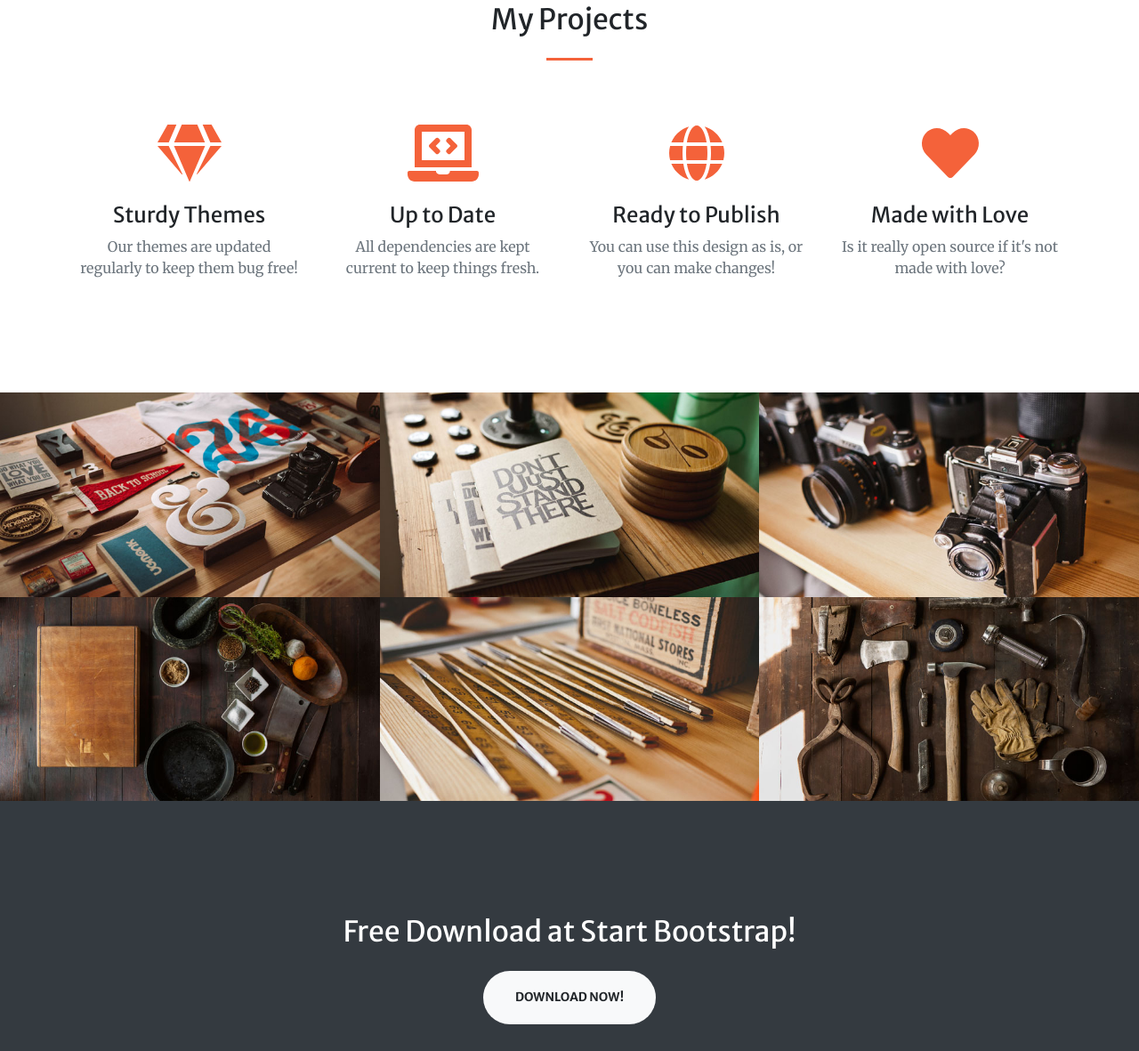
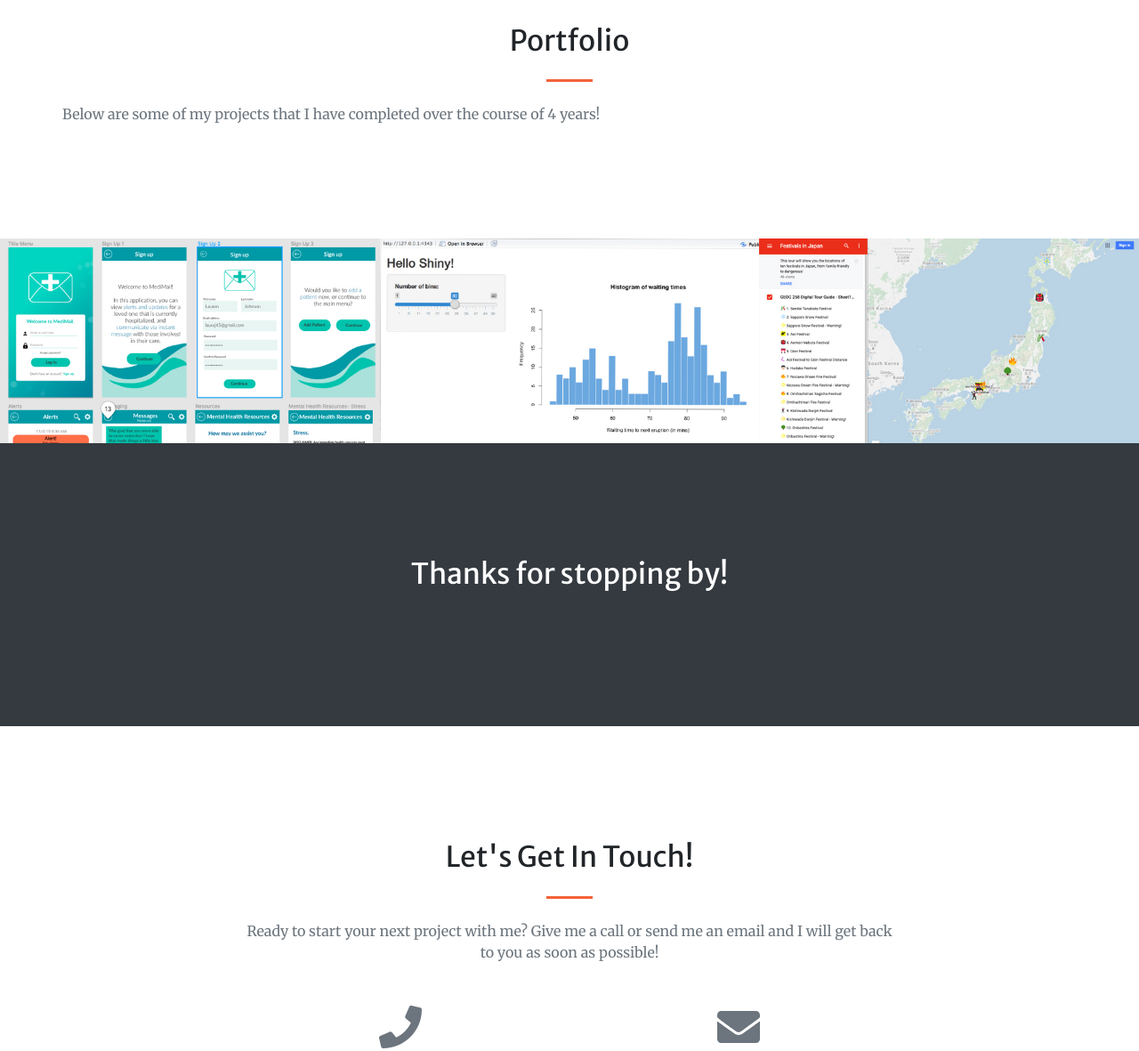
Before and after one commit to trxm/trxm.github.io, a website: page index.html in a window 1280 px wide. Shown: the part 1427-2608 px from the top of the page at 89% size. Drawn offline with nearby package versions, Linux system fonts and the light colour scheme.

Commit message:
remove template text, add images, and add portfolio

```diff
--- a/index.html
+++ b/index.html
@@ -5,7 +5,7 @@
         <meta name="viewport" content="width=device-width, initial-scale=1, shrink-to-fit=no" />
         <meta name="description" content="" />
         <meta name="author" content="" />
-        <title>Creative - Start Bootstrap Theme</title>
+        <title>Introduction & Portfolio</title>
         <!-- Favicon-->
         <link rel="icon" type="image/x-icon" href="assets/img/favicon.ico" />
         <!-- Font Awesome icons (free version)-->
@@ -56,7 +56,7 @@
                     <div class="col-lg-8 text-center">
                         <h2 class="text-white mt-0">About Me</h2>
                         <hr class="divider light my-4" />
-                        <p class="text-white-50 mb-4">Hi! My name is Tram-Anh. I'm currently a 4th year student at the University of Washington Seattle. I'm majoring in Data Science in the Geography department. My hobbies includes reading, gaming, and graphic designing.</p>
+                        <p class="text-white-50 mb-4">Hi! My name is Tram-Anh. I'm currently a 4th year student at the University of Washington Seattle. I'm majoring in Data Science in the Geography department. My hobbies includes reading, gaming, and graphic designing. Coding is still a new experience for me but I hope to improve this skill over time!</p>
                         <a class="btn btn-light btn-xl js-scroll-trigger" href="#services">Get Started!</a>
                     </div>
                 </div>
@@ -65,37 +65,10 @@
         <!-- Services-->
         <section class="page-section" id="services">
             <div class="container">
-                <h2 class="text-center mt-0">My Projects</h2>
+                <h2 class="text-center mt-0">Portfolio</h2>
                 <hr class="divider my-4" />
                 <div class="row">
-                    <div class="col-lg-3 col-md-6 text-center">
-                        <div class="mt-5">
-                            <i class="fas fa-4x fa-gem text-primary mb-4"></i>
-                            <h3 class="h4 mb-2">Sturdy Themes</h3>
-                            <p class="text-muted mb-0">Our themes are updated regularly to keep them bug free!</p>
-                        </div>
-                    </div>
-                    <div class="col-lg-3 col-md-6 text-center">
-                        <div class="mt-5">
-                            <i class="fas fa-4x fa-laptop-code text-primary mb-4"></i>
-                            <h3 class="h4 mb-2">Up to Date</h3>
-                            <p class="text-muted mb-0">All dependencies are kept current to keep things fresh.</p>
-                        </div>
-                    </div>
-                    <div class="col-lg-3 col-md-6 text-center">
-                        <div class="mt-5">
-                            <i class="fas fa-4x fa-globe text-primary mb-4"></i>
-                            <h3 class="h4 mb-2">Ready to Publish</h3>
-                            <p class="text-muted mb-0">You can use this design as is, or you can make changes!</p>
-                        </div>
-                    </div>
-                    <div class="col-lg-3 col-md-6 text-center">
-                        <div class="mt-5">
-                            <i class="fas fa-4x fa-heart text-primary mb-4"></i>
-                            <h3 class="h4 mb-2">Made with Love</h3>
-                            <p class="text-muted mb-0">Is it really open source if it's not made with love?</p>
-                        </div>
-                    </div>
+                    <p class="text-muted mb-0">Below are some of my projects that I have completed over the course of 4 years!</p>
                 </div>
             </div>
         </section>
@@ -104,56 +77,29 @@
             <div class="container-fluid p-0">
                 <div class="row no-gutters">
                     <div class="col-lg-4 col-sm-6">
-                        <a class="portfolio-box" href="assets/img/portfolio/fullsize/1.jpg">
-                            <img class="img-fluid" src="assets/img/portfolio/thumbnails/1.jpg" alt="" />
+                        <a class="portfolio-box" href="assets/img/portfolio/fullsize/figma-full.jpg">
+                            <img class="img-fluid" src="assets/img/portfolio/thumbnails/figma.jpg" alt="" />
                             <div class="portfolio-box-caption">
-                                <div class="project-category text-white-50">Category</div>
-                                <div class="project-name">Project Name</div>
+                                <div class="project-category text-white-50">INFO 200</div>
+                                <div class="project-name">Interactive MediMail Prototype</div>
                             </div>
                         </a>
                     </div>
                     <div class="col-lg-4 col-sm-6">
-                        <a class="portfolio-box" href="assets/img/portfolio/fullsize/2.jpg">
-                            <img class="img-fluid" src="assets/img/portfolio/thumbnails/2.jpg" alt="" />
+                        <a class="portfolio-box" href="assets/img/portfolio/fullsize/app-ful.jpg">
+                            <img class="img-fluid" src="assets/img/portfolio/thumbnails/app-thumb.jpg" alt="" />
                             <div class="portfolio-box-caption">
-                                <div class="project-category text-white-50">Category</div>
-                                <div class="project-name">Project Name</div>
+                                <div class="project-category text-white-50">INFO 201</div>
+                                <div class="project-name">Human Freedom Index App</div>
                             </div>
                         </a>
                     </div>
                     <div class="col-lg-4 col-sm-6">
-                        <a class="portfolio-box" href="assets/img/portfolio/fullsize/3.jpg">
-                            <img class="img-fluid" src="assets/img/portfolio/thumbnails/3.jpg" alt="" />
+                        <a class="portfolio-box" href="assets/img/portfolio/fullsize/japantour-full.jpg">
+                            <img class="img-fluid" src="assets/img/portfolio/thumbnails/japantour-thumb.jpg" alt="" />
                             <div class="portfolio-box-caption">
-                                <div class="project-category text-white-50">Category</div>
-                                <div class="project-name">Project Name</div>
-                            </div>
-                        </a>
-                    </div>
-                    <div class="col-lg-4 col-sm-6">
-                        <a class="portfolio-box" href="assets/img/portfolio/fullsize/4.jpg">
-                            <img class="img-fluid" src="assets/img/portfolio/thumbnails/4.jpg" alt="" />
-                            <div class="portfolio-box-caption">
-                                <div class="project-category text-white-50">Category</div>
-                                <div class="project-name">Project Name</div>
-                            </div>
-                        </a>
-                    </div>
-                    <div class="col-lg-4 col-sm-6">
-                        <a class="portfolio-box" href="assets/img/portfolio/fullsize/5.jpg">
-                            <img class="img-fluid" src="assets/img/portfolio/thumbnails/5.jpg" alt="" />
-                            <div class="portfolio-box-caption">
-                                <div class="project-category text-white-50">Category</div>
-                                <div class="project-name">Project Name</div>
-                            </div>
-                        </a>
-                    </div>
-                    <div class="col-lg-4 col-sm-6">
-                        <a class="portfolio-box" href="assets/img/portfolio/fullsize/6.jpg">
-                            <img class="img-fluid" src="assets/img/portfolio/thumbnails/6.jpg" alt="" />
-                            <div class="portfolio-box-caption p-3">
-                                <div class="project-category text-white-50">Category</div>
-                                <div class="project-name">Project Name</div>
+                                <div class="project-category text-white-50">GEOG 258</div>
+                                <div class="project-name">Japan Festival Digital Tour</div>
                             </div>
                         </a>
                     </div>
@@ -163,8 +109,7 @@
         <!-- Call to action-->
         <section class="page-section bg-dark text-white">
             <div class="container text-center">
-                <h2 class="mb-4">Free Download at Start Bootstrap!</h2>
-                <a class="btn btn-light btn-xl" href="https://startbootstrap.com/theme/creative/">Download Now!</a>
+                <h2 class="mb-4">Thanks for stopping by!</h2>
             </div>
         </section>
         <!-- Contact-->
```
Also changed, not shown: assets/img/portfolio/fullsize/app-full.png (added), assets/img/portfolio/fullsize/figma-full.png (added), assets/img/portfolio/fullsize/japantour-full.png (added), assets/img/portfolio/thumbnails/app-thumb.jpg (added), assets/img/portfolio/thumbnails/figma.jpg (added), assets/img/portfolio/thumbnails/japantour-thumb.jpg (added).
